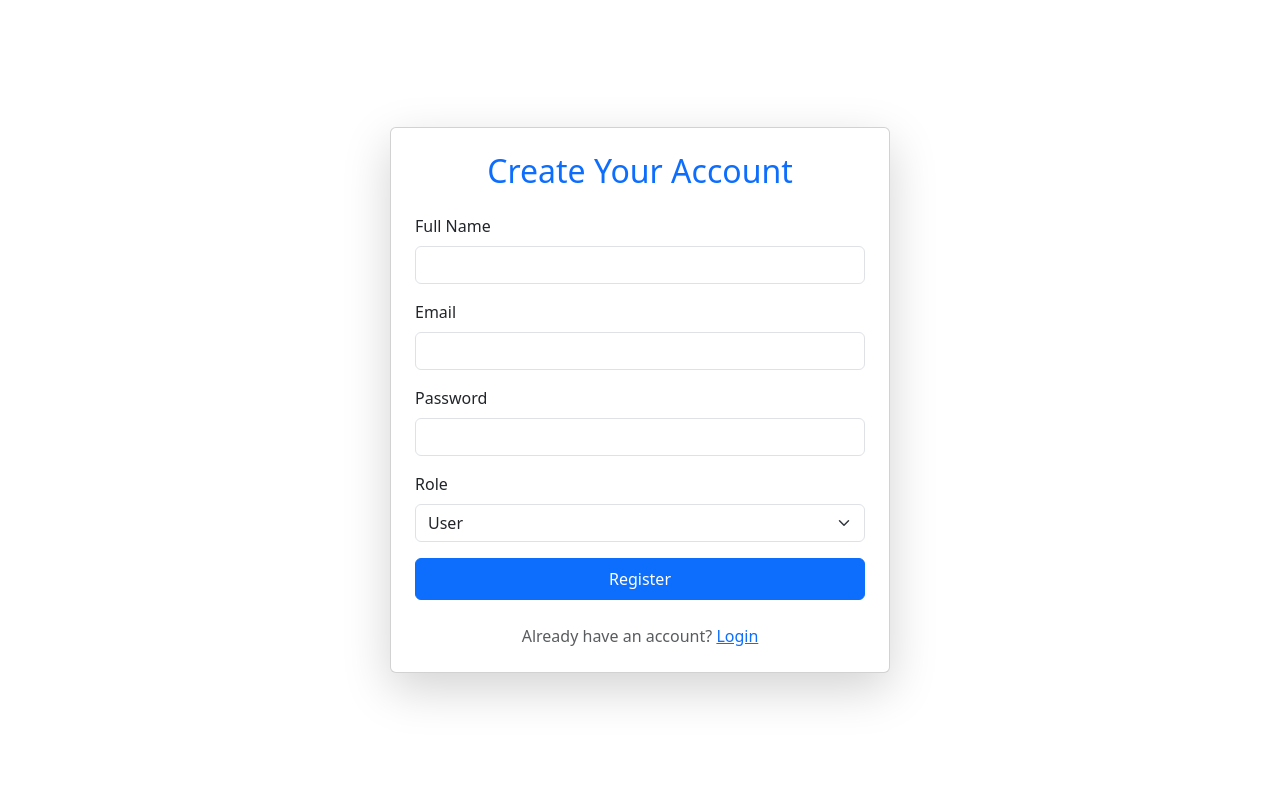
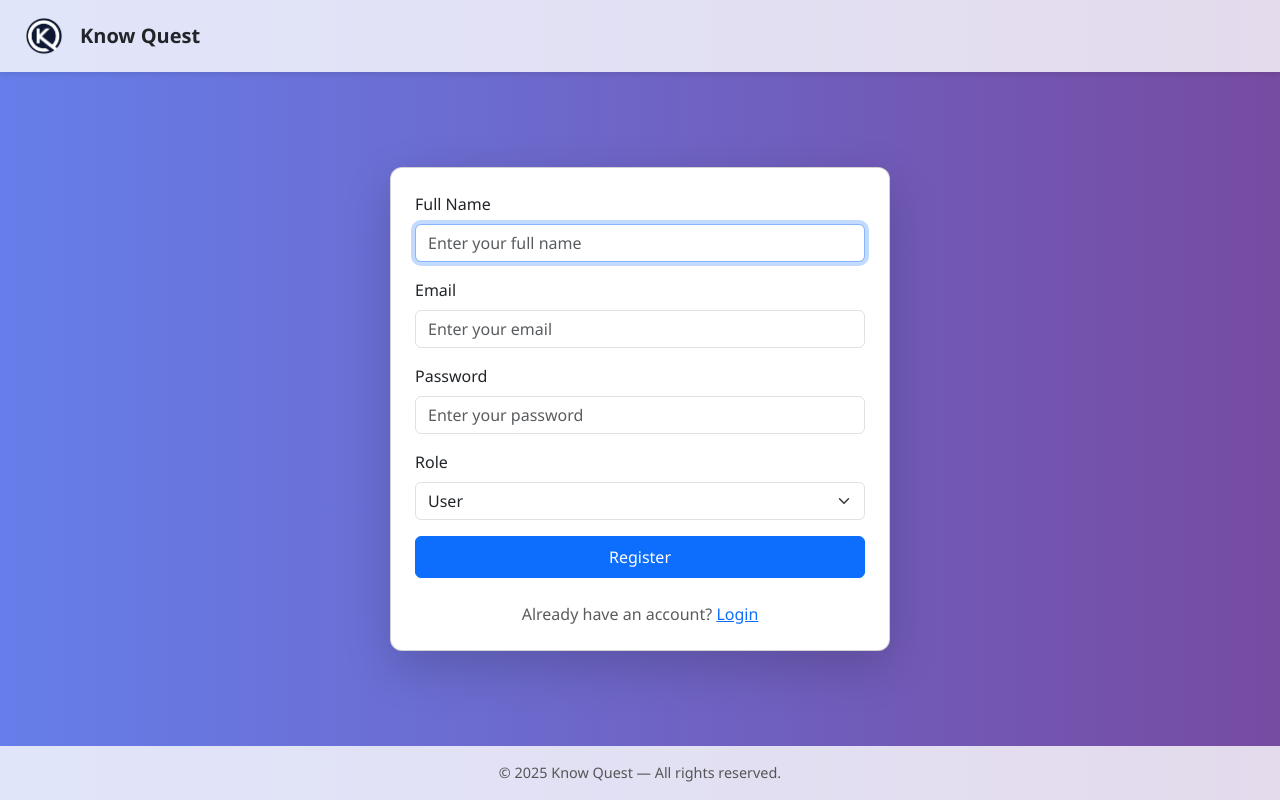
Before and after one commit to n01616739/startSwipeUI, a Next.js app: page /register in a window 1280 px wide. Built offline with nearby package versions, Linux system fonts and the light colour scheme.

Commit message:
validation and UI changes

```diff
--- a/pages/register.js
+++ b/pages/register.js
@@ -1,16 +1,40 @@
-import { useState } from "react";
+"use client";
+
+import { useState, useEffect, useRef } from "react";
 import { useRouter } from "next/router";
-import 'bootstrap/dist/css/bootstrap.min.css';  // Import Bootstrap CSS for this component only
+import 'bootstrap/dist/css/bootstrap.min.css';
 
 const Register = () => {
   const [name, setName] = useState("");
   const [email, setEmail] = useState("");
   const [password, setPassword] = useState("");
   const [role, setRole] = useState("user");
+  const [emailError, setEmailError] = useState("");
   const router = useRouter();
+
+  const nameInputRef = useRef(null);
+
+  useEffect(() => {
+    if (nameInputRef.current) {
+      nameInputRef.current.focus();
+    }
+  }, []);
+
+  const validateEmail = (email) => {
+    // Basic email regex
+    const regex = /^[^\s@]+@[^\s@]+\.[^\s@]+$/;
+    return regex.test(email);
+  };
 
   const handleSubmit = async (e) => {
     e.preventDefault();
+
+    if (!validateEmail(email)) {
+      setEmailError("Please enter a valid email address.");
+      return;
+    } else {
+      setEmailError("");
+    }
 
     const response = await fetch("/api/auth/user/register", {
       method: "POST",
@@ -20,29 +44,64 @@ const Register = () => {
 
     const data = await response.json();
     if (response.ok) {
-      router.push("/login"); // Redirect to login after successful registration
+      router.push("/login");
     } else {
       alert(data.message);
     }
   };
 
   return (
-    <div className="min-vh-100 d-flex flex-column justify-content-center align-items-center bg-dark-blue"> {/* Dark Blue Background */}
+    <div
+      className="d-flex flex-column min-vh-100"
+      style={{
+        background: "linear-gradient(to right, #667eea, #764ba2)",
+        color: "#333",
+        fontFamily: "Segoe UI, sans-serif",
+      }}
+    >
+      {/* Header */}
+      <header
+        className="d-flex justify-content-between align-items-center p-3 px-4"
+        style={{
+          backgroundColor: "#ffffffcc",
+          boxShadow: "0 2px 6px rgba(0,0,0,0.1)",
+        }}
+      >
+        <div className="d-flex align-items-center gap-3">
+          <img
+            src="/logo.png"
+            alt="Logo"
+            style={{ height: "40px", width: "auto" }}
+          />
+          <h5 className="m-0 fw-bold text-dark">Know Quest</h5>
+        </div>
+      </header>
+
+      {/* Registration Form */}
+      <main className="d-flex justify-content-center align-items-center flex-grow-1">
+        <div
+          className="card shadow-lg p-4"
+          style={{
+            maxWidth: "500px",
+            width: "100%",
+            backgroundColor: "#ffffff",
+            borderRadius: "12px",
+          }}
+        >
 
 
-      {/* Register Form */}
-      <div className="card shadow-lg p-4 my-5" style={{ maxWidth: '500px', width: '100%' }}>
-        <h2 className="text-center text-primary mb-4">Create Your Account</h2>
           <form onSubmit={handleSubmit}>
             <div className="mb-3">
               <label htmlFor="name" className="form-label">Full Name</label>
               <input
                 type="text"
                 id="name"
+                ref={nameInputRef}
                 value={name}
                 onChange={(e) => setName(e.target.value)}
                 required
                 className="form-control"
+                placeholder="Enter your full name"
               />
             </div>
 
@@ -54,8 +113,12 @@ const Register = () => {
                 value={email}
                 onChange={(e) => setEmail(e.target.value)}
                 required
-              className="form-control"
+                className={`form-control ${emailError ? "is-invalid" : ""}`}
+                placeholder="Enter your email"
               />
+              {emailError && (
+                <div className="invalid-feedback">{emailError}</div>
+              )}
             </div>
 
             <div className="mb-3">
@@ -67,6 +130,7 @@ const Register = () => {
                 onChange={(e) => setPassword(e.target.value)}
                 required
                 className="form-control"
+                placeholder="Enter your password"
               />
             </div>
 
@@ -96,6 +160,19 @@ const Register = () => {
             <a href="/login" className="text-primary">Login</a>
           </div>
         </div>
+      </main>
+
+      {/* Footer */}
+      <footer
+        className="text-center py-3"
+        style={{
+          backgroundColor: "#ffffffcc",
+          fontSize: "0.9rem",
+          color: "#555",
+        }}
+      >
+        © {new Date().getFullYear()} Know Quest — All rights reserved.
+      </footer>
     </div>
   );
 };
```
Also changed, not shown: pages/login.js (+121 -20 lines). Lines whose indentation alone changed are shown as unchanged.
